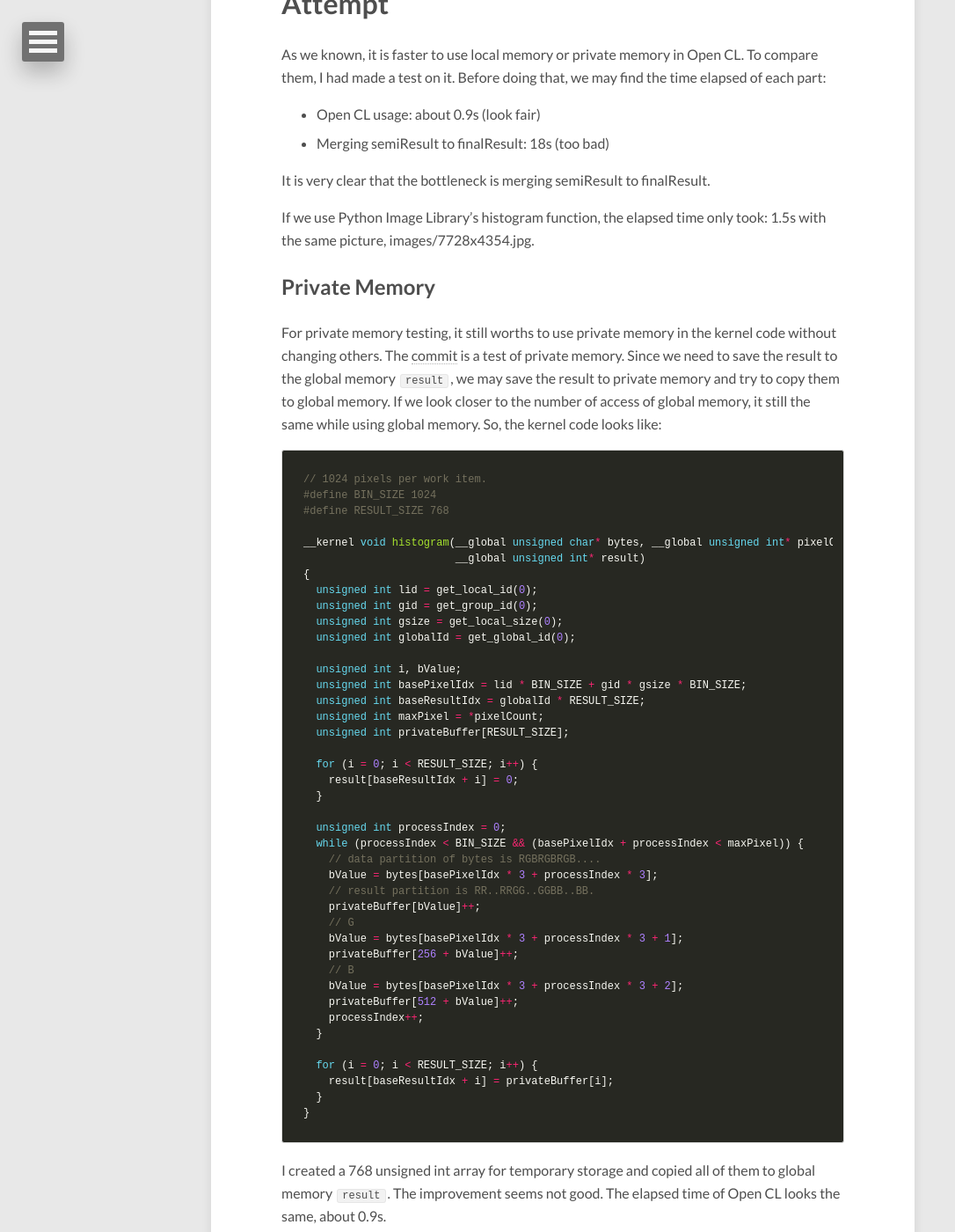
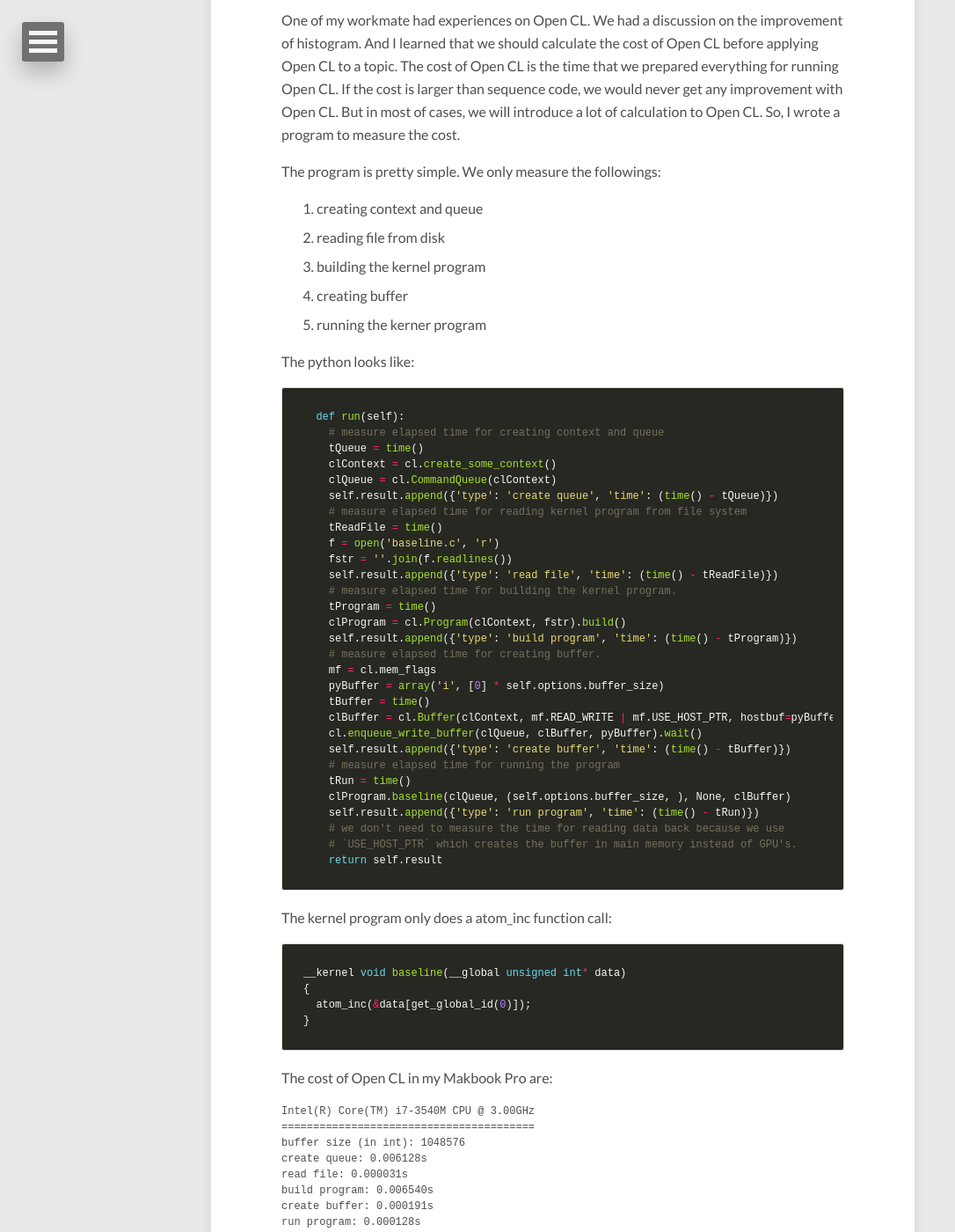
Before and after one commit to john-hu/john-hu.github.io, a Jekyll site: the page built from index.html, in a window 1280 px wide and 1400 px high, scrolled down 1811 px. Shown: the whole window at 88% size, without its empty margins (0-1086 px from the left). Built offline with Jekyll 4.4.1, drawn with Linux system fonts in a browser that asks for light colours; nearby versions of some CDN libraries; the list of posts is cut into pages by our own code; some of the changed text lies outside the part shown.

Commit message:
2015-01-22

````diff
--- /dev/null
+++ b/_posts/2015-01-22-cost-of-open-cl.md
@@ -0,0 +1,92 @@
+---
+layout: post
+title: The Cost of Open CL
+description: "The time cost of open CL"
+modified: 2015-01-22
+tags: [Open CL, Open Source]
+---
+
+One of my workmate had experiences on Open CL. We had a discussion on the improvement of histogram. And I learned that we should calculate the cost of Open CL before applying Open CL to a topic. The cost of Open CL is the time that we prepared everything for running Open CL. If the cost is larger than sequence code, we would never get any improvement with Open CL. But in most of cases, we will introduce a lot of calculation to Open CL. So, I wrote a program to measure the cost.
+
+The program is pretty simple. We only measure the followings:
+
+1. creating context and queue
+2. reading file from disk
+3. building the kernel program
+4. creating buffer
+5. running the kerner program
+
+The python looks like:
+
+```python
+  def run(self):
+    # measure elapsed time for creating context and queue
+    tQueue = time()
+    clContext = cl.create_some_context()
+    clQueue = cl.CommandQueue(clContext)
+    self.result.append({'type': 'create queue', 'time': (time() - tQueue)})
+    # measure elapsed time for reading kernel program from file system
+    tReadFile = time()
+    f = open('baseline.c', 'r')
+    fstr = ''.join(f.readlines())
+    self.result.append({'type': 'read file', 'time': (time() - tReadFile)})
+    # measure elapsed time for building the kernel program.
+    tProgram = time()
+    clProgram = cl.Program(clContext, fstr).build()
+    self.result.append({'type': 'build program', 'time': (time() - tProgram)})
+    # measure elapsed time for creating buffer.
+    mf = cl.mem_flags
+    pyBuffer = array('i', [0] * self.options.buffer_size)
+    tBuffer = time()
+    clBuffer = cl.Buffer(clContext, mf.READ_WRITE | mf.USE_HOST_PTR, hostbuf=pyBuffer)
+    cl.enqueue_write_buffer(clQueue, clBuffer, pyBuffer).wait()
+    self.result.append({'type': 'create buffer', 'time': (time() - tBuffer)})
+    # measure elapsed time for running the program
+    tRun = time()
+    clProgram.baseline(clQueue, (self.options.buffer_size, ), None, clBuffer)
+    self.result.append({'type': 'run program', 'time': (time() - tRun)})
+    # we don't need to measure the time for reading data back because we use
+    # `USE_HOST_PTR` which creates the buffer in main memory instead of GPU's.
+    return self.result
+```
+
+The kernel program only does a atom_inc function call:
+
+```c++
+__kernel void baseline(__global unsigned int* data)
+{
+  atom_inc(&data[get_global_id(0)]);
+}
+```
+
+The cost of Open CL in my Makbook Pro are:
+
+```shellscript
+Intel(R) Core(TM) i7-3540M CPU @ 3.00GHz
+========================================
+buffer size (in int): 1048576
+create queue: 0.006128s
+read file: 0.000031s
+build program: 0.006540s
+create buffer: 0.000191s
+run program: 0.000128s
+----------------------------------------
+total: 0.013018s
+========================================
+
+HD Graphics 4000 GPU
+========================================
+buffer size (in int): 1048576
+create queue: 0.010630s
+read file: 0.000050s
+build program: 0.006650s
+create buffer: 0.001557s
+run program: 0.000194s
+----------------------------------------
+total: 0.019081s
+========================================
+```
+
+It looks not bad.
+
+The URL of this program is: [https://github.com/john-hu/pyopencl-example/tree/master/baseline](https://github.com/john-hu/pyopencl-example/tree/master/baseline)
````
Also changed, not shown: _posts/2015-01-19-histogram-improvement.md (+1 -1 lines).
